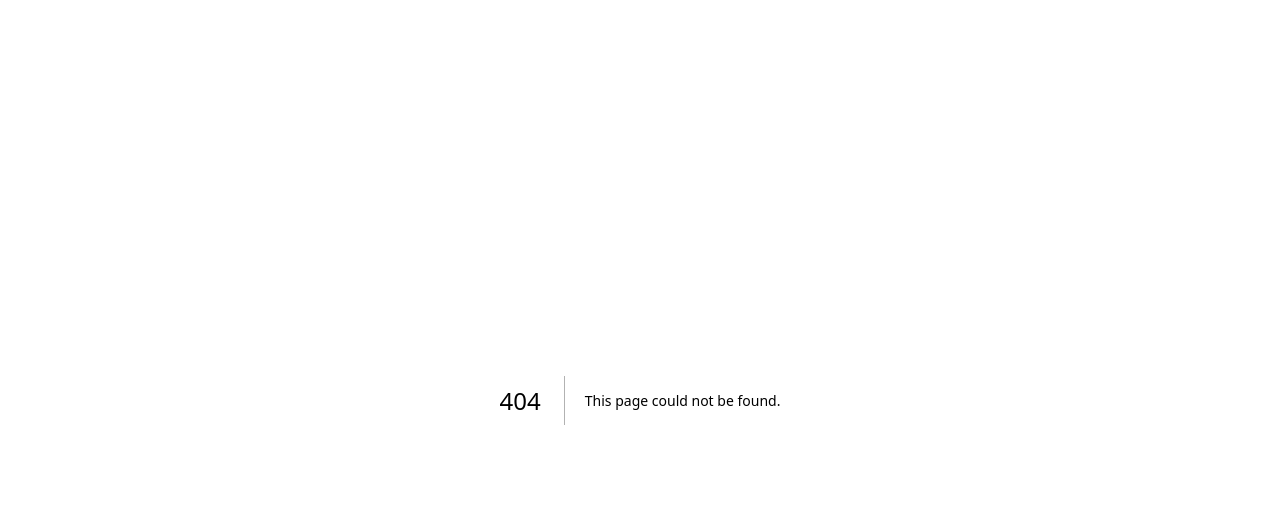
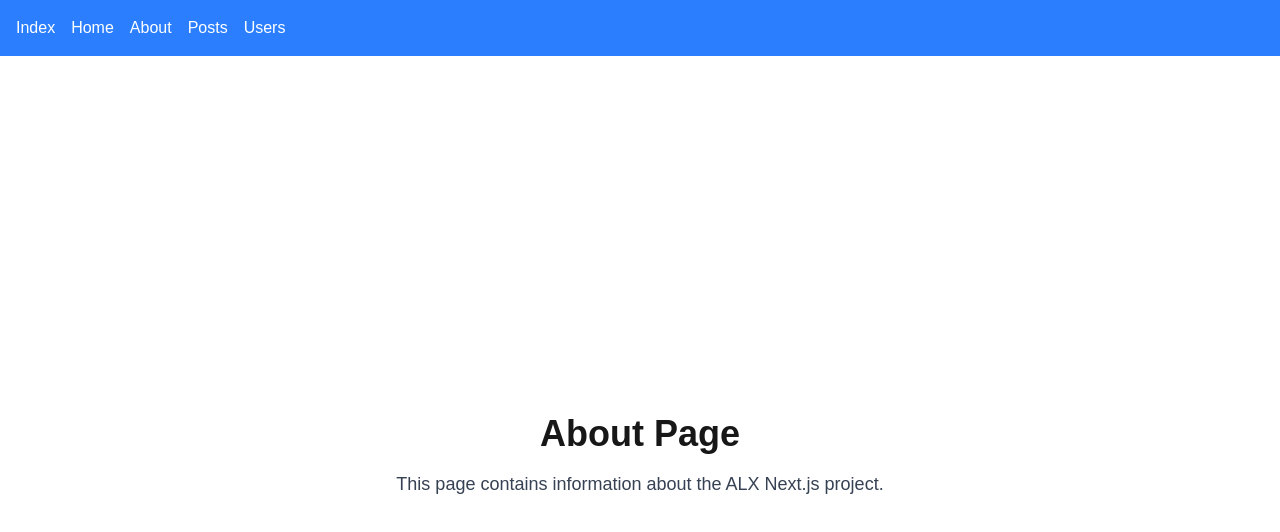
Before and after one commit to ifedips20s-bit/alx-project-0x02-setup, a Next.js app in the folder alx-project-0x02/: page /about in a window 1280 px wide. Before the commit this address had no page. Shown: the top 532 px of the page. Built offline with nearby package versions, Linux system fonts and the light colour scheme.

Commit message:
Set up Next.js project with TypeScript and Tailwind

```diff
--- a/alx-project-0x02/components/layout/Header.tsx
+++ b/alx-project-0x02/components/layout/Header.tsx
@@ -1,25 +1,15 @@
-import React from "react";
 import Link from "next/link";
 
-const Header: React.FC = () => {
+export default function Header() {
   return (
-    <header className="bg-blue-600 text-white p-4">
-      <nav className="flex space-x-4">
-        <Link href="/home" className="hover:underline">
-          Home
-        </Link>
-        <Link href="/about" className="hover:underline">
-          About
-        </Link>
-        <Link href="/posts" className="hover:underline">
-          Posts
-        </Link>
-        <Link href="/users" className="hover:underline">
-          Users
-        </Link>
+    <header className="bg-blue-500 text-white p-4">
+      <nav className="flex gap-4">
+        <Link href="/">Index</Link>
+        <Link href="/home">Home</Link>
+        <Link href="/about">About</Link>
+        <Link href="/posts">Posts</Link>
+        <Link href="/users">Users</Link>
       </nav>
     </header>
   );
-};
-
-export default Header;
+}
--- /dev/null
+++ b/alx-project-0x02/pages/about.tsx
@@ -0,0 +1,13 @@
+import Header from "../components/layout/Header";
+
+export default function AboutPage() {
+  return (
+    <div>
+      <Header />
+      <main className="flex flex-col items-center justify-center min-h-screen">
+        <h1 className="text-4xl font-bold mb-4">About Page</h1>
+        <p className="text-lg text-gray-700">This page contains information about the ALX Next.js project.</p>
+      </main>
+    </div>
+  );
+}
--- /dev/null
+++ b/alx-project-0x02/pages/home.tsx
@@ -0,0 +1,13 @@
+import Header from "../components/layout/Header";
+
+export default function HomePage() {
+  return (
+    <div>
+      <Header />
+      <main className="flex flex-col items-center justify-center min-h-screen">
+        <h1 className="text-4xl font-bold mb-4">Home Page</h1>
+        <p className="text-lg text-gray-700">Welcome to the Home page of the ALX Next.js project.</p>
+      </main>
+    </div>
+  );
+}
```
